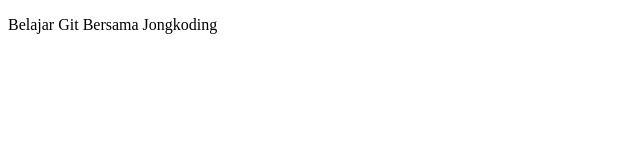
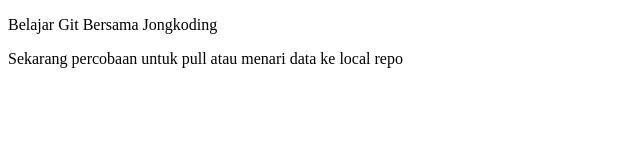
Before and after one commit to hamidancoding/jongkoding, a plain HTML site: page index.html in a window 1280 px wide. Shown: the whole page, without its empty margins (0-640 px from the left). Drawn offline with Linux system fonts and the light colour scheme.

Commit message:
Update index.html
menambahkan kata-kata untuk melakukan pull

```diff
--- a/index.html
+++ b/index.html
@@ -8,5 +8,6 @@
   </head>
   <body>
     <p>Belajar Git Bersama Jongkoding</p>
+    <p>Sekarang percobaan untuk pull atau menari data ke local repo</p>
   </body>
 </html>
```
